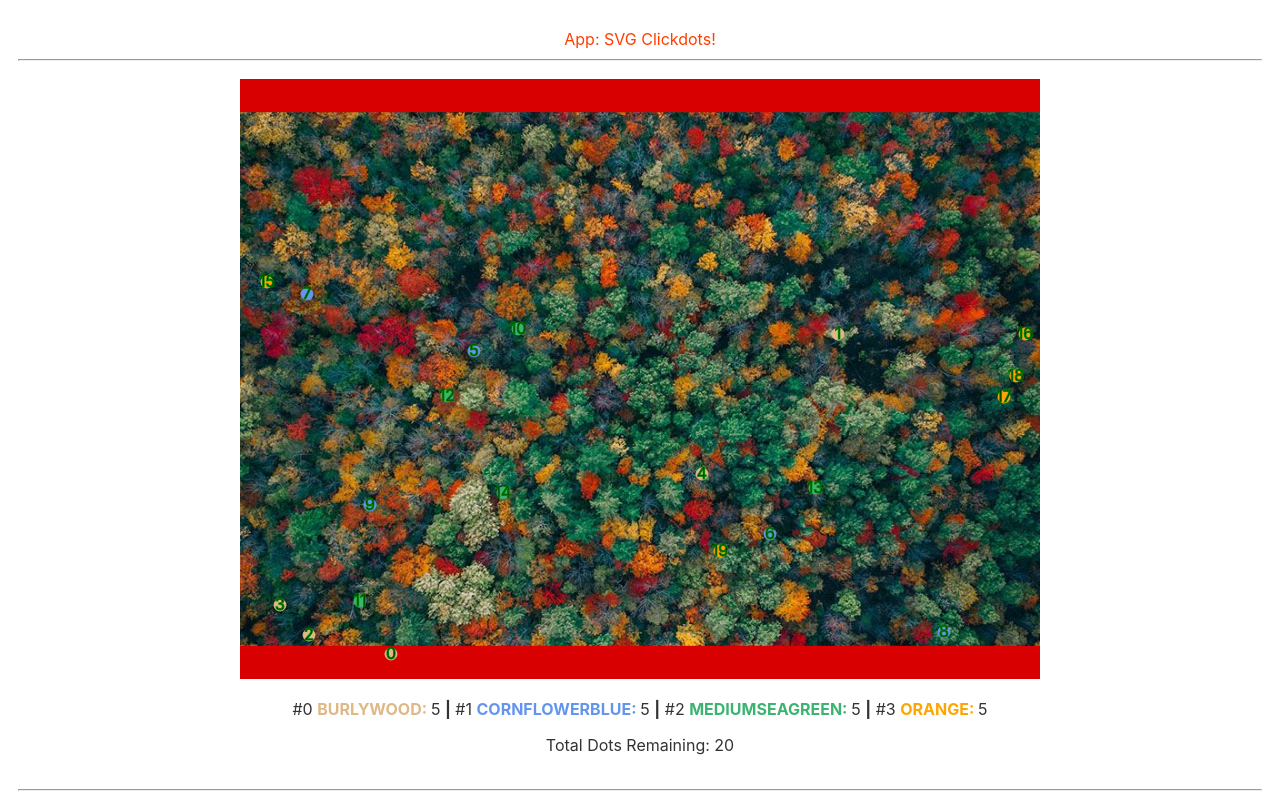
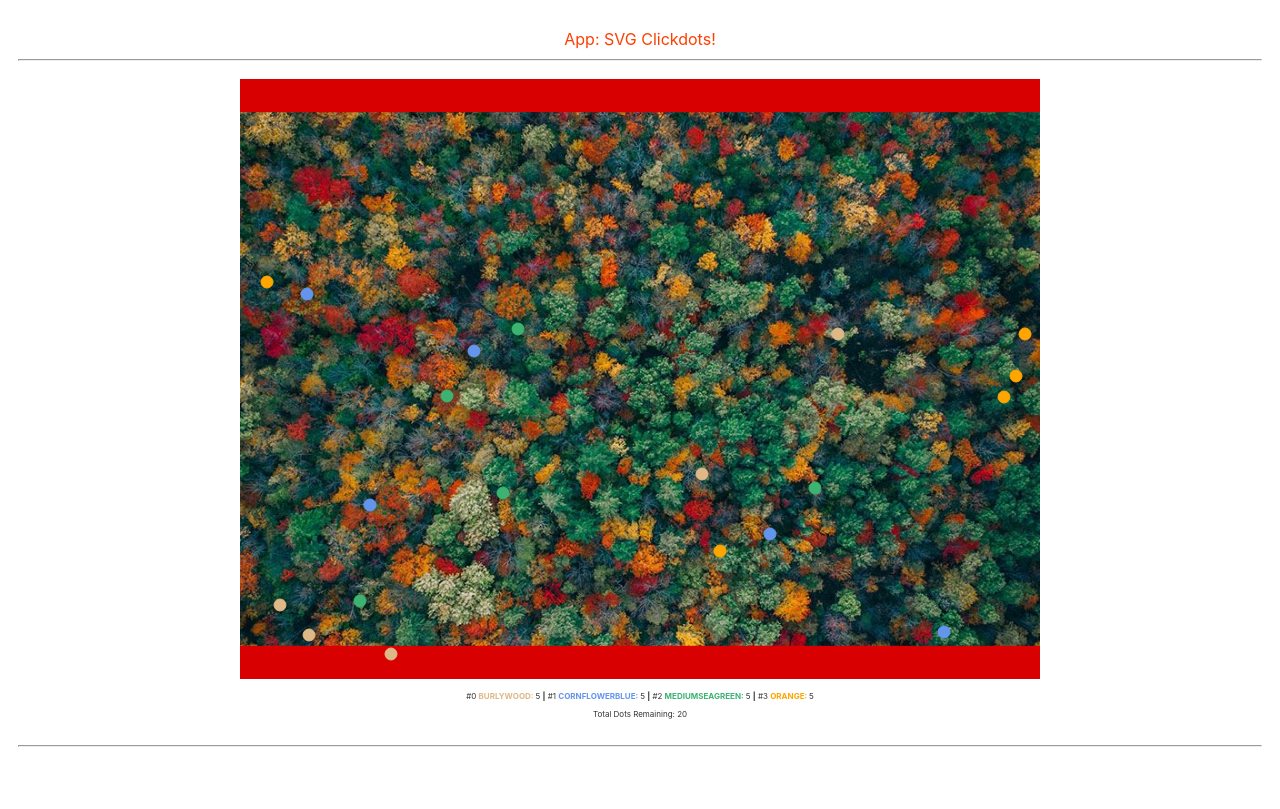
Before and after one commit to mundek/svelte-svg-dotstorm, a Svelte app: page / in a window 1280 px wide. Both pictures are taken after a click on the button "Start Activity". Built offline with nearby package versions, Linux system fonts and the light colour scheme.

Commit message:
Add tallying of dots by color as a derived store in activity-store.js

```diff
--- a/src/routes/Baseline-Clickdots.svelte
+++ b/src/routes/Baseline-Clickdots.svelte
@@ -1,65 +1,20 @@
 <script>
 	// Scenario-specific settings and/or functions
 	let backgroundImg = "./images/MAP-autumn.forest.jpg";
+	// Router utility function
 	import { replace } from 'svelte-spa-router';
-
-	import { displaySettings, currentDotSettings, currentMapSettings, generateRandCoordinates } from '../stores/activity-store.js';
+	// activity-store data objects and function
+	import { displaySettings,
+		currentDotSettings,
+		dotCount,
+		generateRandCoordinates
+		} from '../stores/activity-store.js';
 
 	// In case of browser re-load, return to Start (home/default) route
 	// TODO: In planned multi-map, multi-generational implementation, add store variables to maintain state (progress) through maps and/or generations
 	if (!$currentDotSettings.dotRadius) {
 		replace("/");
 	}
-
-	// generate the same number of random coordinates for each color in the array passed to "colors"
-	// function generateRandCoordinates(height, width, marginSettings, count, colors) {
-	// 	// set default currMargins object; updated below after parsing marginSettings
-	// 	let currMargins = { leftMargin: 0, rightMargin: 0, topMargin: 0, bottomMargin: 0 };
-
-	// 	// if no color object is included or if it is empty, default to one color: pink
-	// 	// if (colors.length < 1) colors = ["pink"];
-
-	// 	// ternary operators replace the following somewhat longer code to set currMargins based on granularity of the passed-in marginSettings object
-	// 	//
-	// 	// if (marginSettings.leftMargin) {
-	// 	// 	currMargins.leftMargin = marginSettings.leftMargins;
-	// 	// } else if (marginSettings.wdMargins) {
-	// 	// 	currMargins.leftMargin = marginSettings.wdMargins;
-	// 	// } else {
-	// 	// 	currMargins.leftMargin = marginSettings.margins;
-	// 	// }
-
-	// 	(marginSettings.leftMargin) ? currMargins.leftMargin = marginSettings.leftMargin
-	// 		: (marginSettings.wdMargins) ? currMargins.leftMargin = marginSettings.wdMargins
-	// 		: (marginSettings.margins) ? currMargins.leftMargin = marginSettings.margins : currMargins.leftMargin = 0;
-
-	// 	(marginSettings.rightMargin) ? currMargins.rightMargin = marginSettings.rightMargin
-	// 		: (marginSettings.wdMargins) ? currMargins.rightMargin = marginSettings.wdMargins
-	// 		: (marginSettings.margins) ? currMargins.rightMargin = marginSettings.margins : currMargins.rightMargin = 0;
-
-	// 	(marginSettings.topMargin) ? currMargins.topMargin = marginSettings.topMargin
-	// 		: (marginSettings.htMargins) ? currMargins.topMargin = marginSettings.htMargins
-	// 		: (marginSettings.margins) ? currMargins.topMargin = marginSettings.margins : currMargins.topMargin = 0;
-
-	// 	(marginSettings.bottomMargin) ? currMargins.bottomMargin = marginSettings.bottomMargin
-	// 		: (marginSettings.htMargins) ? currMargins.bottomMargin = marginSettings.htMargins
-	// 		: (marginSettings.margins) ? currMargins.bottomMargin = marginSettings.margins : currMargins.bottomMargin = 0;
-
-	// 	// generate the same number of dots for each color passed in, giving each dot random coordinates
-	// 	// NOTE: No checking for full or partial overlap
-	// 	let newDots = [];
-	// 	for (var i=0; i<colors.length; i++) {
-	// 		for (var j=0; j<count; j++) {
-	// 			newDots.push({
-	// 				x: (Math.round((Math.random() * (width - (currMargins.leftMargin + currMargins.rightMargin)))) + (currMargins.leftMargin)),
-	// 				y: (Math.round((Math.random() * (height - (currMargins.topMargin + currMargins.bottomMargin)))) + (currMargins.topMargin)),
-	// 				color: colors[i]
-	// 			});
-	// 		}
-	// 	}
-	// 	console.table(newDots);
-	// 	return newDots;
-	// }
 
 	// click events on SVG dots call the removeDot function
 	function removeDot(event) {
@@ -72,30 +27,13 @@
 								.concat($currentDotSettings.randomCoordinates.slice(theID+1,$currentDotSettings.randomCoordinates.length));
 	}
 
-	// component-internal array and associated reactive code to track current count of each dot color
-	let colorCounts = [];
-	// maintain current count of each dot color in colorCounts[]
-	$: {
-        // set colorCounts (of length N) to value 0 (https://stackoverflow.com/questions/4049847/initializing-an-array-with-a-single-value)
-        let counter = $currentDotSettings.dotColors.length;
-        while (counter--) colorCounts[$currentDotSettings.dotColors[counter]] = 0;
-
-		// count total dots of each color
-		for (let i=0; i<$currentDotSettings.randomCoordinates.length; i++) {
-			colorCounts[$currentDotSettings.randomCoordinates[i].color]++;
-		}
-		// console.table(colorCounts);
-	}
-
 	// generate the initial array of random coordinates
-	// constants will be replaced by component parameters (or store values)
 	$currentDotSettings.randomCoordinates = generateRandCoordinates(
 		$displaySettings.height
 		, $displaySettings.width
 		, $displaySettings.marginParams
 		, $currentDotSettings.dotsPerColor
 		, $currentDotSettings.dotColors );
-	console.table($currentDotSettings.randomCoordinates);
 </script>
 
 <main>
@@ -107,24 +45,24 @@
 				stroke="{coords.color}" stroke-width="1" fill="{coords.color}"
 				on:click={removeDot} id={index}>
 				<!-- debugging code -->
-				<!-- <title>{index} | {coords.color} | {coords.x}, {coords.y}</title> -->
+				<title>{index} | {coords.color} | {coords.x}, {coords.y}</title>
 			</circle>
 			<!-- debugging code -->
-			<text
+			<!-- <text
 				x="{coords.x}" y="{coords.y - 1}"
 				stroke="green" stroke-width="1px"
 				text-anchor="middle" dominant-baseline="central"
 				pointer-events="none">
 					{index}
-			</text>
+			</text> -->
 		{/each}
 	</svg>
 	{#if $currentDotSettings.randomCoordinates.length > 0}
-		<p>{#each $currentDotSettings.dotColors as aColor, index}#{index}&nbsp;<span style="color: {aColor}; font-weight: bold">{aColor.toUpperCase()}:&nbsp;</span>{colorCounts[aColor]}{#if (index < ($currentDotSettings.dotColors.length - 1))} &nbsp;<strong>|</strong> {/if}{/each}</p>
+		<p>{#each $currentDotSettings.dotColors as aColor, index}#{index}&nbsp;<span style="color: {aColor}; font-weight: bold">{aColor.toUpperCase()}:&nbsp;</span>{$dotCount[aColor]}{#if (index < ($currentDotSettings.dotColors.length - 1))} &nbsp;<strong>|</strong> {/if}{/each}</p>
 		<p>Total Dots Remaining: {$currentDotSettings.randomCoordinates.length}</p>
 	{:else}
 		<p>All gone!</p>
-		<p>{#each $currentDotSettings.dotColors as aColor, index}#{index}&nbsp;<span style="color: {aColor}; font-weight: bold">{aColor.toUpperCase()}:&nbsp;</span>{colorCounts[aColor]}{#if (index < ($currentDotSettings.dotColors.length - 1))} &nbsp;<strong>|</strong> {/if}{/each}</p>
+		<p>{#each $currentDotSettings.dotColors as aColor, index}#{index}&nbsp;<span style="color: {aColor}; font-weight: bold">{aColor.toUpperCase()}:&nbsp;</span>{$dotCount[aColor]}{#if (index < ($currentDotSettings.dotColors.length - 1))} &nbsp;<strong>|</strong> {/if}{/each}</p>
 	{/if}
 </main>
 
@@ -144,7 +82,7 @@
 	}
 
 	p {
-		font-size: 1em;
+		font-size: .5em;
 	}
 
 	@media (min-width: 640px) {
--- a/src/routes/Start.svelte
+++ b/src/routes/Start.svelte
@@ -7,6 +7,7 @@
     function startActivity() {
         //
         $currentDotSettings = {...$initialDotSettings};
+        // console.table($currentDotSettings);
         replace("/baseline");
     }
 </script>
--- a/src/stores/activity-store.js
+++ b/src/stores/activity-store.js
@@ -1,5 +1,5 @@
 // svelte store functions
-import { readable, writable } from 'svelte/store';
+import { derived, readable, writable } from 'svelte/store';
 // custom array of available scenarios, including routing information for each MAPNAME-Clickdots.svelte component
 import { mapObjects } from './activities.js';
 
@@ -10,8 +10,7 @@ const DISPLAYSETTINGS = {
         margins: 10,
         topMargin: 200, // specific margin settings also available
         // leftMargin: 200 // wdMargins and htMargins (left/right and top/bottom, respectively)
-
-    },
+    }
 }
 
 const CURRENTMAPSETTINGS = {
@@ -26,13 +25,6 @@ const CURRENTMAPSETTINGS = {
     currentGeneration: 0
 }
 
-// use random image of appropriate size if no background image is provided
-// if (!CURRENTMAPSETTINGS.backgroundImg) {
-//     CURRENTMAPSETTINGS.backgroundImg = `https://picsum.photos/${DISPLAYSETTINGS.width}/${DISPLAYSETTINGS.height}`;
-// }
-
-// TODO: Implement flat text file (format TBD) to add selection of environments (map images) and selection processes (shrinking habitable territory, loss of cover, increased mortality from pollution, etc.)
-
 const INITIALDOTSETTINGS = {
     dotColors: ["burlywood", "cornflowerblue", "mediumseagreen", "orange"],
     dotRadius: 6,
@@ -43,14 +35,13 @@ const CURRENTDOTSETTINGS = {
     dotColors: [],
     dotRadius: 0,
     dotsPerColor: 0,
-    randomCoordinates: [],
+    randomCoordinates: []
 }
 
-
 export const displaySettings = readable(DISPLAYSETTINGS);
+export const currentMapSettings = writable(CURRENTMAPSETTINGS);
 export const initialDotSettings = readable(INITIALDOTSETTINGS);
 export const currentDotSettings = writable(CURRENTDOTSETTINGS);
-export const currentMapSettings = writable(CURRENTMAPSETTINGS);
 
 // generate the same number of random coordinates for each color in the array passed to "colors"
 export function generateRandCoordinates (height, width, marginSettings, count, colors) {
@@ -101,3 +92,21 @@ export function generateRandCoordinates (height, width, marginSettings, count, c
     // console.table(newDots);
     return newDots;
 }
+
+// derived value returns totals for each dot color
+export const dotCount = derived(currentDotSettings, $currentDotSettings => {
+    // component-internal array and associated reactive code to track current count of each dot color
+    let counts = [];
+
+    // set colorCounts (of length N) to value 0 (https://stackoverflow.com/questions/4049847/initializing-an-array-with-a-single-value)
+    let counter = $currentDotSettings.dotColors.length;
+    while (counter--) counts[$currentDotSettings.dotColors[counter]] = 0;
+
+    // count total dots of each color if randomCoordinates is not empty
+    if ($currentDotSettings.randomCoordinates) {
+        for (let i=0; i<$currentDotSettings.randomCoordinates.length; i++) {
+            counts[$currentDotSettings.randomCoordinates[i].color]++;
+        }
+    }
+    return counts;
+});
```
